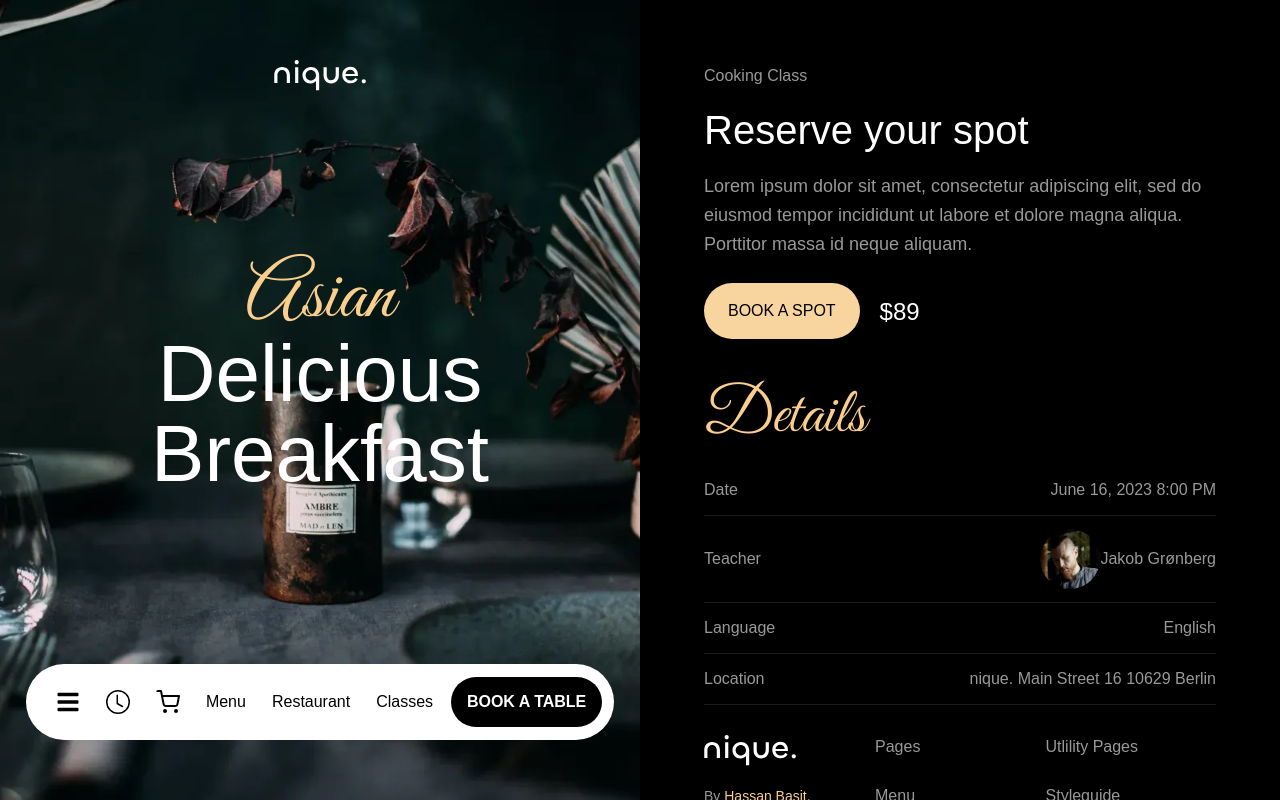
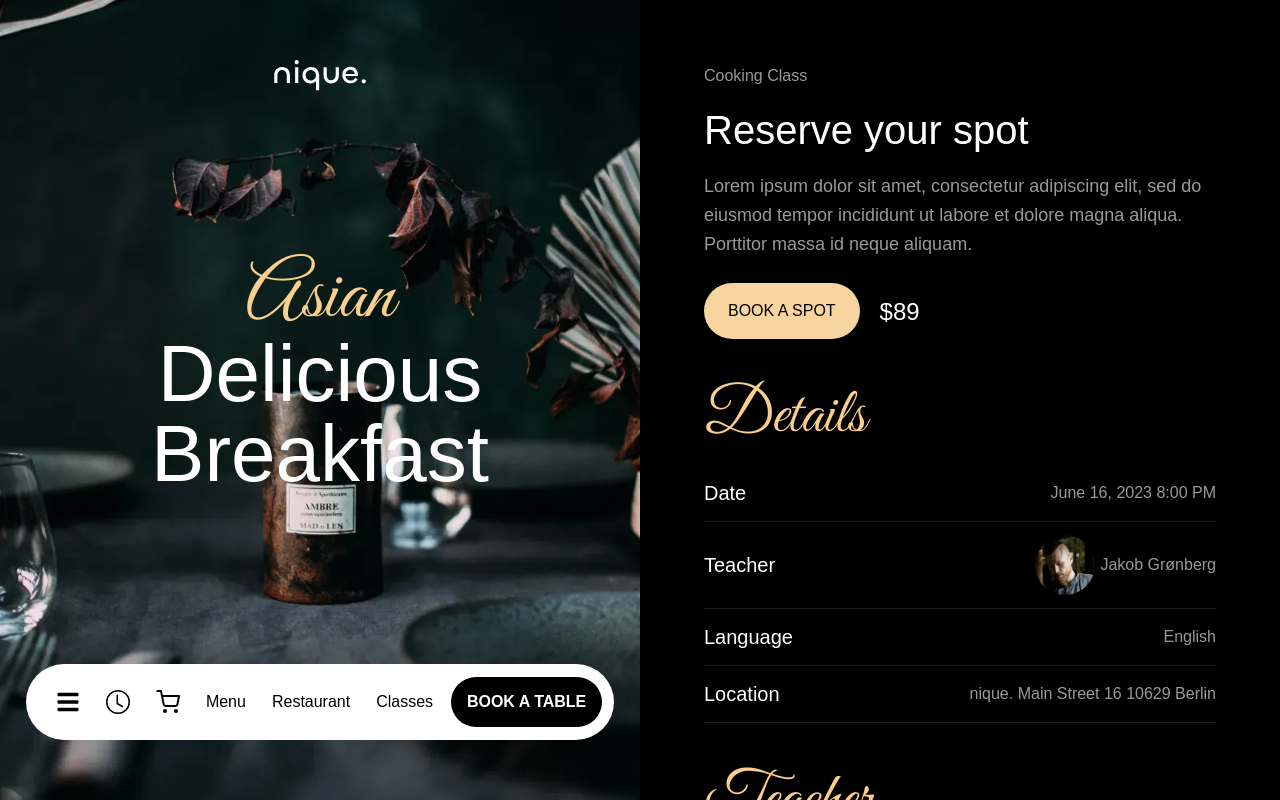
Before and after one commit to Basit46/Nique-Restaurant-Website, a React (Create React App) app: page /classes/1 in a window 1280 px wide. Built offline with nearby package versions, Linux system fonts and the light colour scheme; a web font is replaced by a local one.

Commit message:
Added changes to the classesDetails

```diff
--- a/src/pages/ClassesDetails.jsx
+++ b/src/pages/ClassesDetails.jsx
@@ -51,15 +51,15 @@ const ClassesDetails = () => {
         <div className="detailsSec mb-[30px]">
           <p className="font-great-vibes text-[#face8d] text-[4rem]">Details</p>
           <div>
-            <p>Date</p>
+            <p className="text-white text-[1.25rem]">Date</p>
             <p>June 16, 2023 8:00 PM</p>
           </div>
 
           <div>
-            <p>Teacher</p>
+            <p className="text-white text-[1.25rem]">Teacher</p>
             <span className="flex items-center">
               <img
-                className="rounded-[100px] h-[60px] w-[60px]"
+                className="rounded-[100px] h-[60px] w-[60px] mr-[5px]"
                 src={teacher}
                 alt="teacher"
               />
@@ -67,12 +67,33 @@ const ClassesDetails = () => {
             </span>
           </div>
           <div>
-            <p>Language</p>
+            <p className="text-white text-[1.25rem]">Language</p>
             <p>English</p>
           </div>
           <div>
-            <p>Location</p>
+            <p className="text-white text-[1.25rem]">Location</p>
             <p>nique. Main Street 16 10629 Berlin</p>
+          </div>
+        </div>
+
+        <div className="mb-[40px]">
+          <p className="font-great-vibes text-[#face8d] text-[4rem]">Teacher</p>
+          <div className="flex items-start">
+            <img
+              className="rounded-[100px] h-[100px] w-[100px] mr-[20px]"
+              src={teacher}
+              alt="teacher"
+            />
+            <div>
+              <p className="text-white text-[1.5rem] leading-[130%] mb-[5px]">
+                Jakob Grønberg
+              </p>
+              <p>
+                Lorem ipsum dolor sit amet, consectetur adipiscing elit, sed do
+                eiusmod tempor incididunt ut labore et dolore magna aliqua.
+                Porttitor massa id neque aliquam.
+              </p>
+            </div>
           </div>
         </div>
 
```
